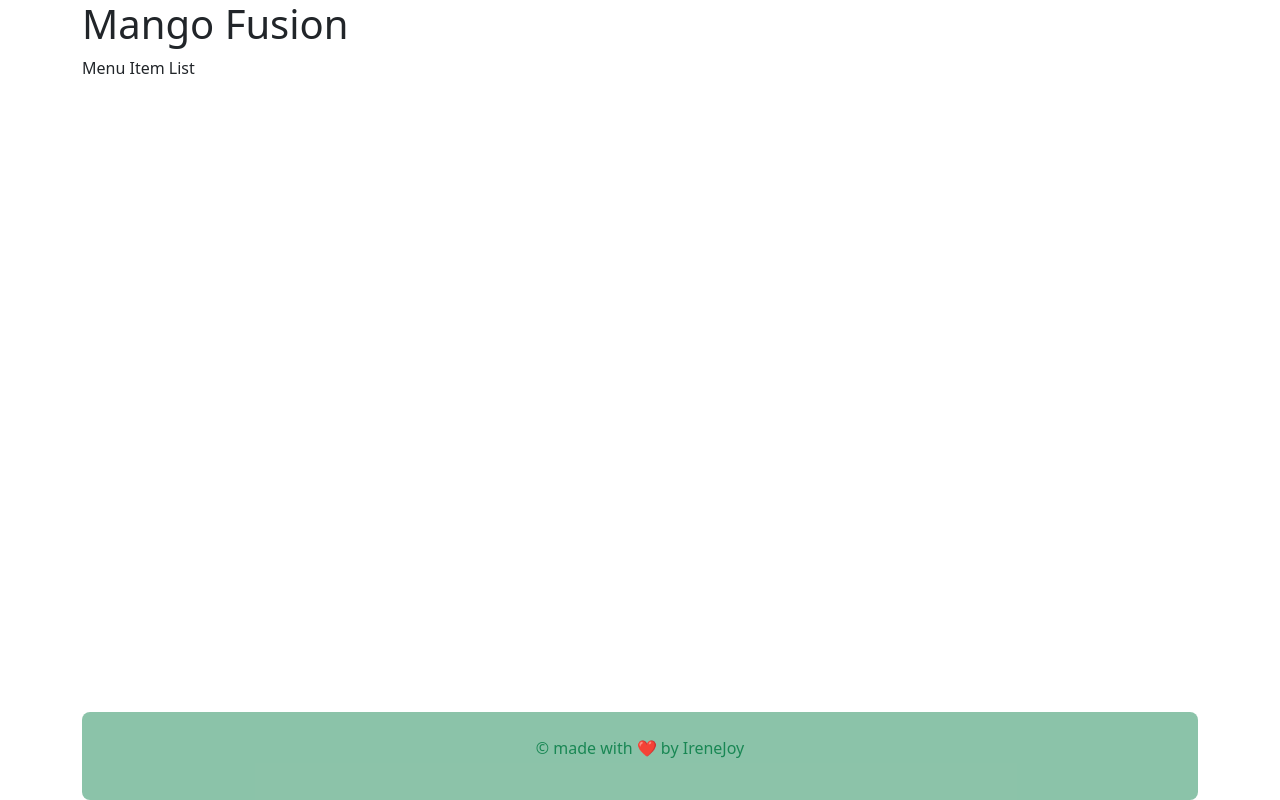
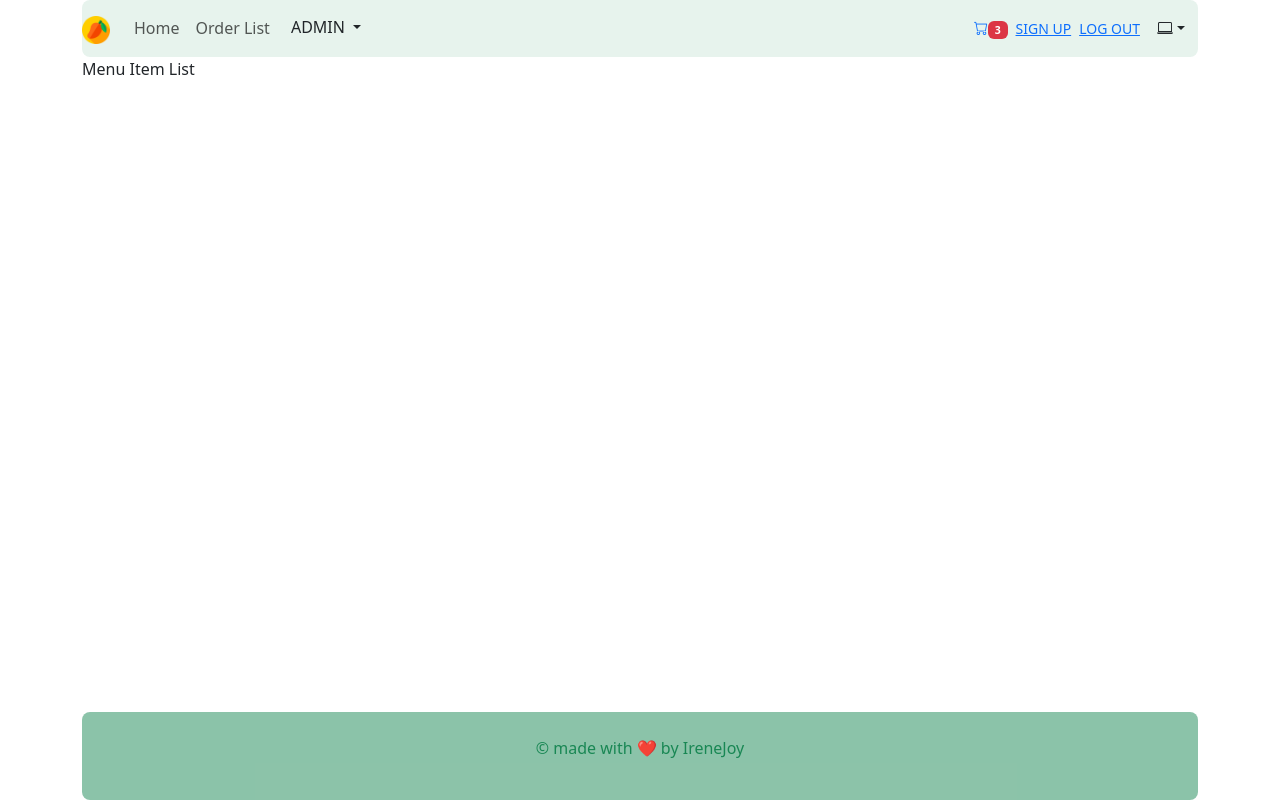
Before and after one commit to irenejoy15/mangofusion, a Vue app: page /admin/manage-menu-items in a window 1280 px wide. Built offline with nearby package versions, Linux system fonts and the light colour scheme.

Commit message:
Header finished

```diff
--- a/index.html
+++ b/index.html
@@ -1,13 +1,15 @@
-<!DOCTYPE html>
+<!doctype html>
 <html lang="">
   <head>
-    <meta charset="UTF-8">
-    <link rel="icon" href="/favicon.ico">
-    <meta name="viewport" content="width=device-width, initial-scale=1.0">
+    <meta charset="UTF-8" />
+    <link rel="icon" href="/favicon.ico" />
+    <meta name="viewport" content="width=device-width, initial-scale=1.0" />
     <title>Vite App</title>
   </head>
   <body>
     <div id="app"></div>
+    <script src="https://ajax.googleapis.com/ajax/libs/jquery/3.7.1/jquery.min.js"></script>
+
     <script type="module" src="/src/main.js"></script>
   </body>
 </html>
--- a/src/components/layouts/Header.vue
+++ b/src/components/layouts/Header.vue
@@ -1,5 +1,96 @@
 <template>
-  <header class="app-header">
-    <h1>Mango Fusion</h1>
-  </header>
+  <nav class="navbar navbar-expand-md rounded-3 bg-success bg-opacity-10 text-success">
+    <router-link class="navbar-brand" :to="{ name: APP_ROUTE_NAMES.HOME }">
+      <img src="@/assets/logo.png" height="28px" alt="logo" class="logo" />
+    </router-link>
+    <button
+      class="navbar-toggler"
+      type="button"
+      data-toggle="collapse"
+      data-target="#navbarSupportedContent"
+      aria-controls="navbarSupportedContent"
+      aria-expanded="false"
+      aria-label="Toggle navigation"
+    >
+      <span class="navbar-toggler-icon"></span>
+    </button>
+
+    <div class="collapse navbar-collapse" id="navbarSupportedContent">
+      <ul class="navbar-nav mr-auto">
+        <li class="nav-item active">
+          <router-link class="nav-link" :to="{ name: APP_ROUTE_NAMES.HOME }">Home </router-link>
+        </li>
+
+        <li class="nav-item">
+          <router-link class="nav-link" :to="{ name: APP_ROUTE_NAMES.ORDER_LIST }"
+            >Order List
+          </router-link>
+        </li>
+        <div class="dropdown">
+          <a
+            class="btn dropdown-toggle"
+            href="#"
+            role="button"
+            id="dropdownMenuLink"
+            data-bs-toggle="dropdown"
+            aria-expanded="false"
+          >
+            ADMIN
+          </a>
+
+          <ul class="dropdown-menu" aria-labelledby="dropdownMenuLink">
+            <li>
+              <router-link class="dropdown-item" :to="{ name: APP_ROUTE_NAMES.MANAGE_ORDER_ADMIN }"
+                >ORDER ADMIN</router-link
+              >
+            </li>
+            <li>
+              <router-link class="dropdown-item" :to="{ name: APP_ROUTE_NAMES.MENU_ITEM_LIST }"
+                >MENU ITEM LIST</router-link
+              >
+            </li>
+          </ul>
+        </div>
+      </ul>
+      <ul class="navbar-nav ms-auto align-items-center small">
+        <li class="nav-item px-1">
+          <router-link :to="{ name: APP_ROUTE_NAMES.CART }">
+            <i class="bi bi-cart"></i>
+            <span class="badge badge-pill bg-danger">{{ 3 }}</span>
+          </router-link>
+        </li>
+        <li class="nav-item mx-1">
+          <router-link :to="{ name: APP_ROUTE_NAMES.SIGN_UP }">SIGN UP</router-link>
+        </li>
+        <li class="nav-item mx-1">
+          <router-link>LOG OUT</router-link>
+        </li>
+      </ul>
+    </div>
+    <div class="dropdown">
+      <a
+        class="btn dropdown-toggle"
+        href="#"
+        role="button"
+        id="dropdownMenuLink"
+        data-bs-toggle="dropdown"
+        aria-expanded="false"
+      >
+        <i class="bi bi-laptop"></i>
+      </a>
+
+      <ul class="dropdown-menu" aria-labelledby="dropdownMenuLink">
+        <li>
+          <button class="dropdown-item"><i class="bi bi-sun"></i> LIGHT</button>
+        </li>
+        <li>
+          <button class="dropdown-item"><i class="bi bi-moon"></i> DARK</button>
+        </li>
+      </ul>
+    </div>
+  </nav>
 </template>
+
+<script setup>
+import { APP_ROUTE_NAMES } from '@/constants/routeNames.js'
+</script>
--- a/src/main.js
+++ b/src/main.js
@@ -3,6 +3,7 @@ import { createPinia } from 'pinia'
 import 'bootstrap/dist/css/bootstrap.min.css'
 import 'bootstrap/dist/js/bootstrap.bundle.min.js'
 import 'bootstrap-icons/font/bootstrap-icons.css'
+
 import App from './App.vue'
 import router from './router/routes.js'
 
```
